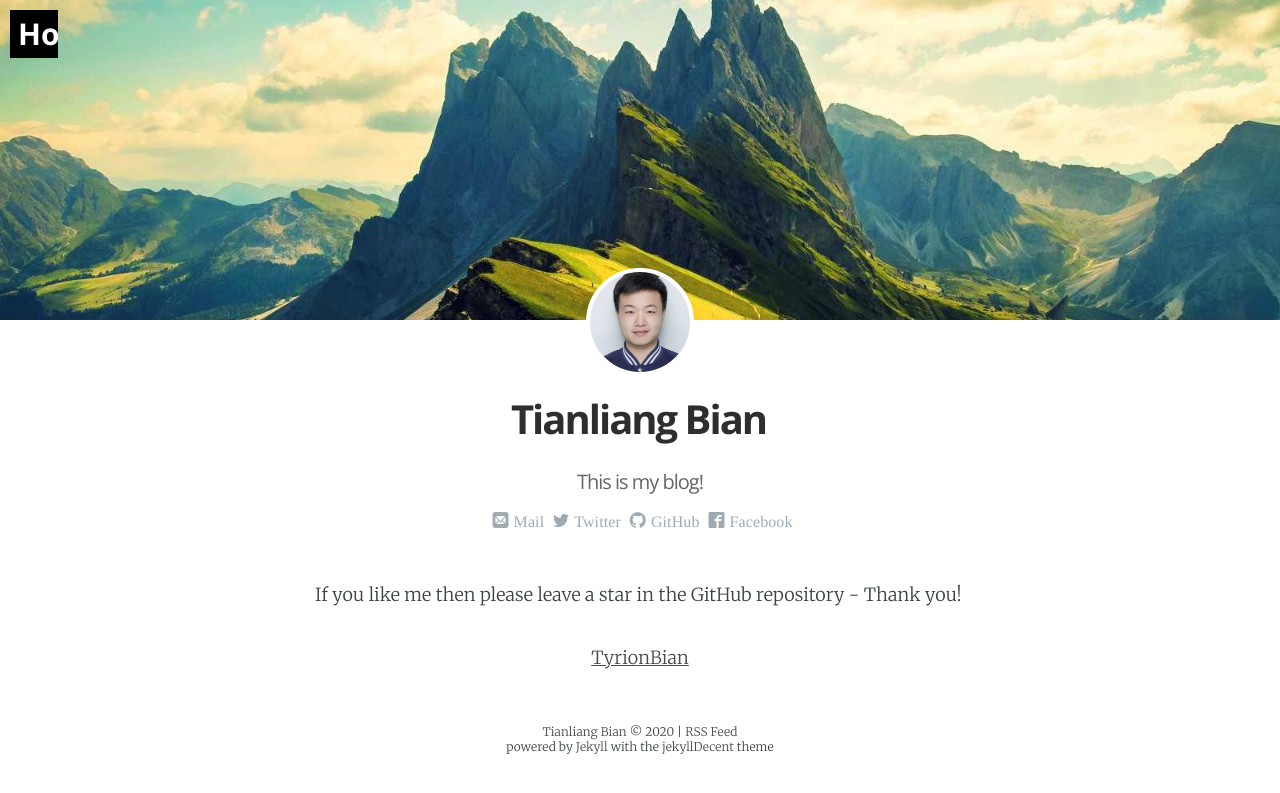
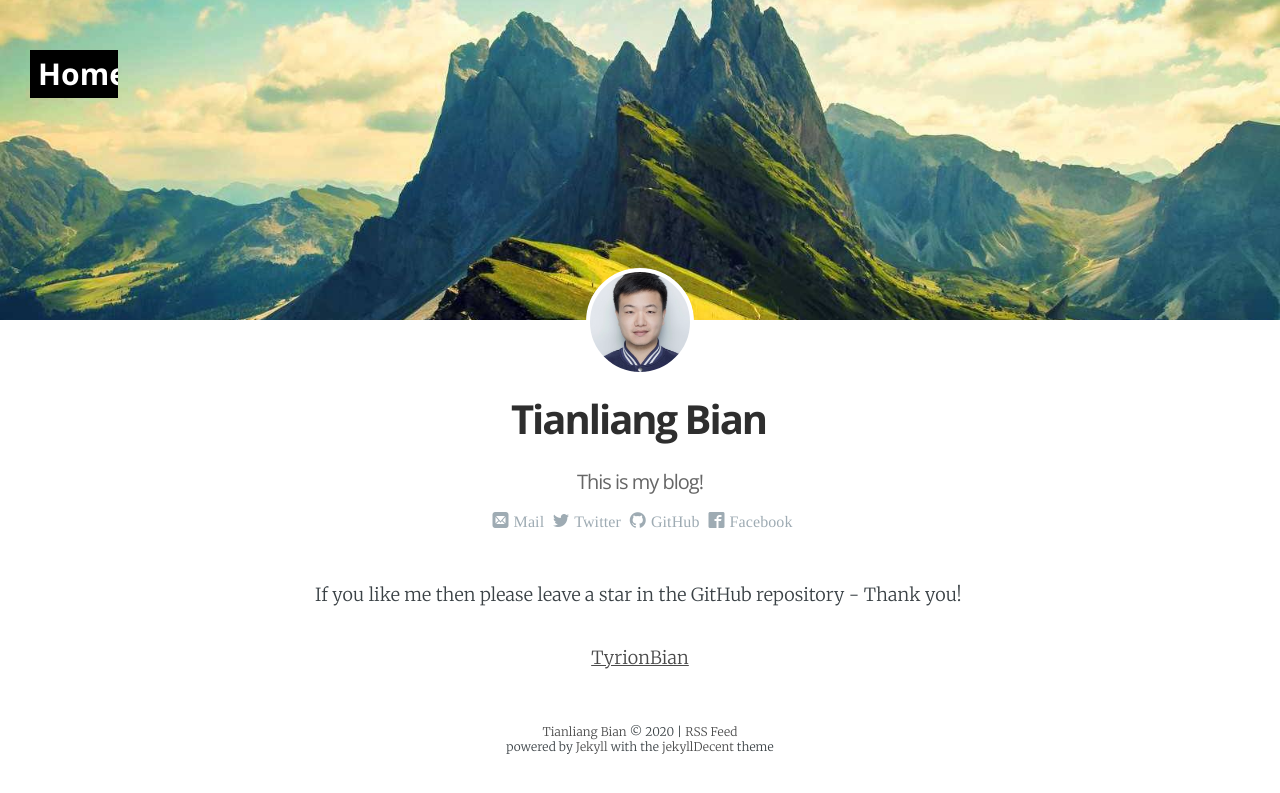
Before and after one commit to TyrionBian/tyrionbian.github.io, a Jekyll site: the page built from _pages/about.md, in a window 1280 px wide. Shown: the top 793 px of the page. Built offline with Jekyll 4.4.1, drawn with Linux system fonts in a browser that asks for light colours; some web fonts are replaced.

Commit message:
Update about-page.scss

```diff
--- a/_sass/about-page.scss
+++ b/_sass/about-page.scss
@@ -1,9 +1,9 @@
 
 .logo-readium {
     position: absolute;
-    left: 10px;
-    top: 10px;
-    width: 48px;
+    left: 30px;
+    top: 50px;
+    width: 88px;
     height: 48px;
     background-color: #000;
     overflow: hidden;
```
